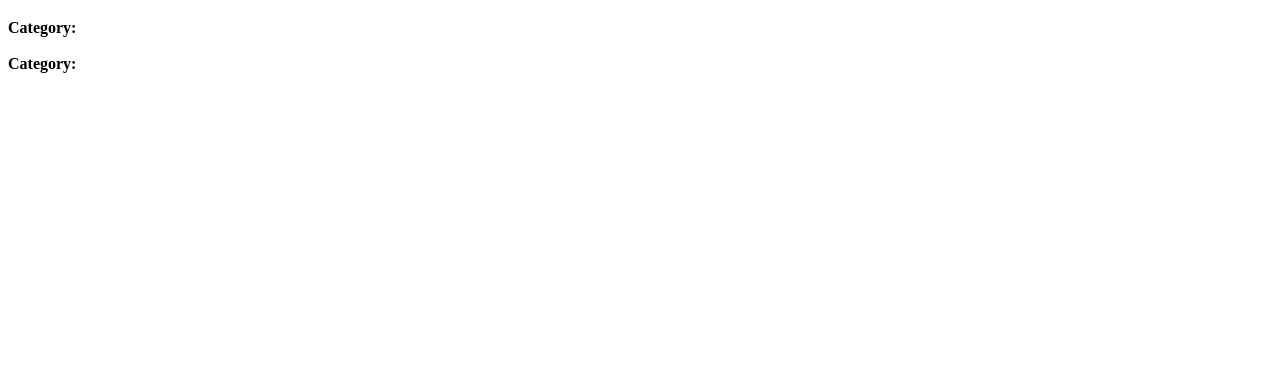
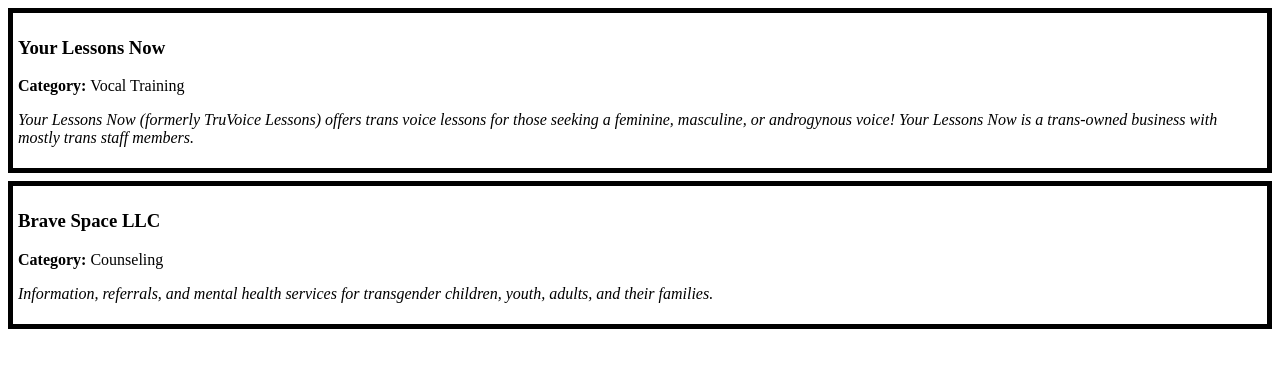
Before and after one commit to eylau-ucsd/vue-margo, a Vue app: page / in a window 1280 px wide. Shown: the top 368 px of the page. Built offline with nearby package versions, Linux system fonts and the light colour scheme.

Commit message:
fix defineProps undefined error, add basic global styling to each listing

```diff
--- a/src/App.vue
+++ b/src/App.vue
@@ -19,6 +19,17 @@
 
 <template>
     <div :key="listing.id" v-for="listing in listings">
-        <ListingCard data="listing" />
+        <ListingCard :data="listing" />
     </div>
 </template>
+
+<style>
+.listing-card {
+  border-color: black;
+  border-style: solid;
+  border-width: 5px;
+  padding: 5px;
+  margin-top: 8px;
+  margin-bottom: 8px;
+}
+</style>
--- a/src/components/ListingCard.vue
+++ b/src/components/ListingCard.vue
@@ -1,12 +1,11 @@
 <script setup>
+import { defineProps } from "vue";
 defineProps({
     data: {
         type: Object,
         required: true
     }
 })
-
-
 </script>
 
 <template>
```
